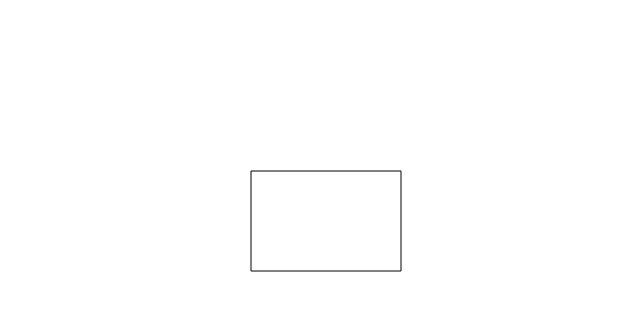
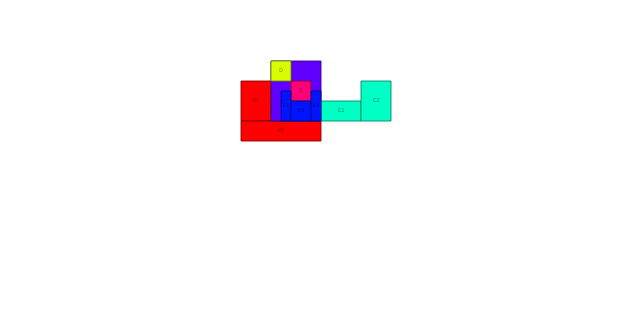
Before and after one commit to Ebernn/nir-tree, a Next.js app: page / in a window 1280 px wide. Shown: the part 249-560 px from the top of the page, without its empty margins (409-1049 px from the left). Built offline with nearby package versions, Linux system fonts and the light colour scheme.

Commit message:
Let's draw the tree example

```diff
--- a/pages/index.tsx
+++ b/pages/index.tsx
@@ -2,11 +2,20 @@ import type { NextPage } from 'next';
 import styles from '../styles/Home.module.css';
 import useControllerRef from '../hooks/viewport/useControllerRef';
 import useControlledCanvasViewRef from '../hooks/viewport/useControlledCanvasViewRef';
-// import { buildExampleTree } from '../src/tree/misc/buildTree';
+import { Node } from '../src/tree/nirTree';
+import { buildExampleTree } from '../src/tree/misc/buildTree';
+import drawTree from '../src/tree/misc/drawTree';
+import { useRef } from 'react';
 
 // const tree = buildExampleTree();
 
+const useNirTreeExampleRef = () => {
+  const nirTreeRef = useRef<Node<2>>(buildExampleTree());
+  return nirTreeRef;
+};
+
 const ControlledView = () => {
+  const nirTreeRef = useNirTreeExampleRef();
   const setupListeners = () => {
     const controller = controllerRef.current;
     const render = renderRef.current;
@@ -24,9 +33,7 @@ const ControlledView = () => {
     useControllerRef(setupListeners);
   const [, renderRef, onViewControllerElementRefSet, onCanvasElementRefSet] =
     useControlledCanvasViewRef((context) => {
-      context.beginPath();
-      context.rect(20, 20, 150, 100);
-      context.stroke();
+      drawTree(context, nirTreeRef.current);
     }, setupListeners);
   return (
     <div
--- /dev/null
+++ b/src/tree/misc/drawTree.ts
@@ -0,0 +1,68 @@
+import { hslToHex } from '../../viewport/utils';
+import { Polygon, Rectangle } from '../../utils/types';
+import { isLeaf, Node } from '../nirTree';
+
+const symbols = 'ABCDEFGHIJKLMNOPQRSTUVWXYZ';
+const getSymbol = (i: number): string =>
+  i < symbols.length
+    ? symbols[i]
+    : `${getSymbol(Math.floor(i / symbols.length) - 1)}${
+        symbols[i % symbols.length]
+      }`;
+const scaleFactor = 10;
+
+const drawTree = (
+  context: CanvasRenderingContext2D,
+  node: Node<2>,
+  i = 0
+): void => {
+  if (!isLeaf(node)) {
+    context.save();
+    if (i === 0) {
+      context.scale(scaleFactor, scaleFactor);
+      context.textAlign = 'center';
+      context.textBaseline = 'middle';
+      context.font = '0.5px Arial';
+      context.lineWidth = 0.5 / scaleFactor;
+    }
+    node.branches.forEach(({ polygon }) => {
+      const h = (360 / symbols.length) * ((383 * i) % symbols.length);
+      context.fillStyle = hslToHex(h, 100, 50);
+      context.strokeStyle = hslToHex(h, 100, 25);
+      drawPolygon(context, polygon, getSymbol(i));
+      i++;
+    });
+    node.branches.forEach(({ child }) => drawTree(context, child, i));
+    context.restore();
+  }
+};
+
+const drawPolygon = (
+  context: CanvasRenderingContext2D,
+  rectangles: Polygon<2>,
+  name: string
+) => {
+  if (rectangles.length === 1) drawRectangle(context, rectangles[0], name);
+  else
+    rectangles.forEach((rectangle, i) =>
+      drawRectangle(context, rectangle, `${name}${i + 1}`)
+    );
+};
+
+const drawRectangle = (
+  context: CanvasRenderingContext2D,
+  [ll, ur]: Rectangle<2>,
+  name: string
+) => {
+  context.save();
+  context.beginPath();
+  context.rect(ll[0], -ll[1], ur[0] - ll[0], -(ur[1] - ll[1]));
+  context.fill();
+  context.stroke();
+  context.fillStyle = 'rgba(0, 0, 0, 0.5)';
+  context.fillText(name, (ur[0] + ll[0]) / 2, -(ur[1] + ll[1]) / 2);
+  context.stroke();
+  context.restore();
+};
+
+export default drawTree;
--- a/src/viewport/utils.ts
+++ b/src/viewport/utils.ts
@@ -67,3 +67,17 @@ export const setAnimationInterval = (
     clear,
   };
 };
+
+// https://stackoverflow.com/a/44134328
+export const hslToHex = (h: number, s: number, l: number): string => {
+  l /= 100;
+  const a = (s * Math.min(l, 1 - l)) / 100;
+  const f = (n: number) => {
+    const k = (n + h / 30) % 12;
+    const color = l - a * Math.max(Math.min(k - 3, 9 - k, 1), -1);
+    return Math.round(255 * color)
+      .toString(16)
+      .padStart(2, '0');
+  };
+  return `#${f(0)}${f(8)}${f(4)}`;
+};
```
